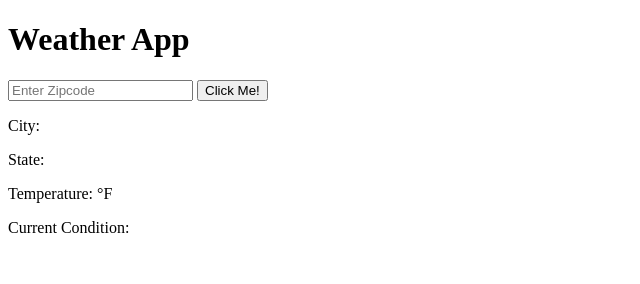
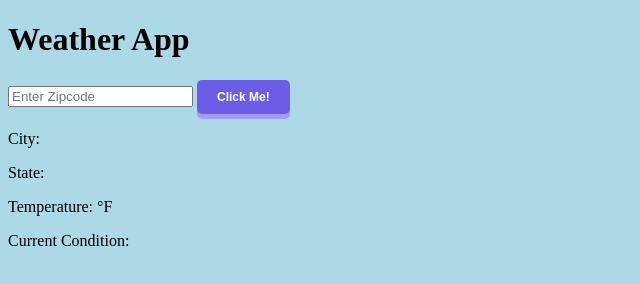
Before and after one commit to thejjwang/weatherApi, a plain HTML site: page index.html in a window 1280 px wide. Shown: the whole page, without its empty margins (0-640 px from the left). Drawn offline with Linux system fonts and the light colour scheme.

Commit message:
added basic styling

```diff
--- a/index.html
+++ b/index.html
@@ -4,12 +4,12 @@
     <meta charset="UTF-8">
     <meta name="viewport" content="width=device-width, initial-scale=1.0">
     <title>Weather App</title>
-    <link rel="stylesheet" href="style.css">
+    <link rel="stylesheet" href="styles.css">
 </head>
 <body>
     <h1>Weather App</h1>
     <div class="container">
-        <input type="text" id="zipCode" placeholder="Enter Zipcode"></input>
+        <input class="input" id="zipCode" placeholder="Enter Zipcode"></input>
         <button id="btn">Click Me!</button>
     </div>
 
--- a/styles.css
+++ b/styles.css
@@ -0,0 +1,20 @@
+body {
+    background-color: lightblue;
+}
+button {
+    border: none;
+    outline: none;
+    background-color: #6c5ce7;
+    padding: 10px 20px;
+    font-size: 12px;
+    font-weight: 700;
+    color: #fff;
+    border-radius: 5px;
+    transition: all ease 0.1s;
+    box-shadow: 0px 5px 0px 0px #a29bfe;
+  }
+
+  button:active {
+    transform: translateY(5px);
+    box-shadow: 0px 0px 0px 0px #a29bfe;
+  }
```
